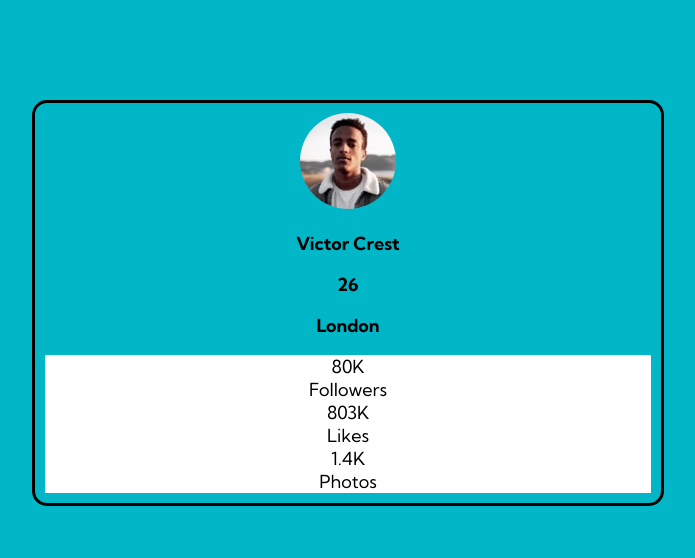
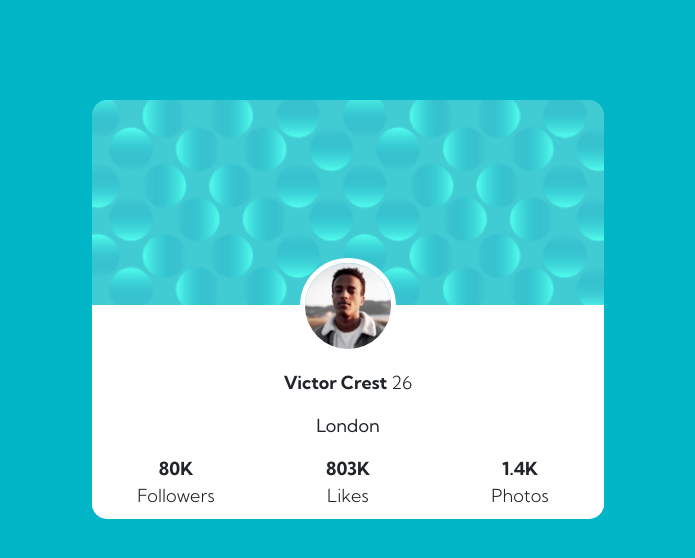
Before and after one commit to dalila96/Profile-card-component, a plain HTML site: page index.html in a window 1280 px wide. Shown: the whole page, without its empty margins (292-987 px from the left). Drawn offline with nearby package versions, Linux system fonts and the light colour scheme.

Commit message:
26/01 changes

```diff
--- a/index.css
+++ b/index.css
@@ -1,38 +1,58 @@
 * {
     box-sizing: border-box;
 }
+
 body {
     font-size: 18px;
     font-family:'Kumbh Sans', sans-serif;
     background-color: #00B6C7;
     text-align: center;
+    background-image: url("images/bg-pattern-top.svg") -100px -200px;
+    background-image: url("images/bg-pattern-bottom.png") auto auto -200px -100px;
+    background-repeat: no-repeat;
+    background-size: contain;
 
 }
 
 img {
     border-radius: 50px;
+    margin-top: 30%;
+    border: 5px solid white
 }
 
 .container {
     margin: 100px auto;
-    width: 50%;
-    border: 3px solid;
+    width: 40%;
     padding: 10px;
     overflow: hidden;
     border-radius: 15px;
+    background:url("images/bg-pattern-card.png") top no-repeat, white bottom;
+    background-size: contain;
+
 }
 
-#maininfo {
+
+#name {
+    font-weight: 700;
+    margin-top: 15px;
+}
+
+#info {
     font-weight: 700;
 }
 
-#info {
-    font-weight: 400;
+#what {
+    font-weight: 300;
+    font-size: 10px;
+    word-spacing: 60px;
 }
 
 #info p {
-    float
-    padding: 16px;
+    word-spacing: 20px;
     background-color: white;
     margin: 0px;
 }
+
+#numbers {
+    font-weight: 700;
+}
--- a/index.html
+++ b/index.html
@@ -3,6 +3,7 @@
 <head>
     <meta charset="UTF-8">
     <meta name="viewport" content="width=device-width, initial-scale=1.0">
+    <link href="https://cdn.jsdelivr.net/npm/bootstrap@5.0.0-beta1/dist/css/bootstrap.min.css" rel="stylesheet" integrity="sha384-giJF6kkoqNQ00vy+HMDP7azOuL0xtbfIcaT9wjKHr8RbDVddVHyTfAAsrekwKmP1" crossorigin="anonymous">
     <link rel="stylesheet" href="index.css">
     <link href="https://fonts.googleapis.com/css2?family=Kumbh+Sans:wght@300;400;700&display=swap" rel="stylesheet">
 
@@ -11,31 +12,33 @@
 </head>
 <body>
     <div class="container">
+      <!-- <div id="backgroundimage"> ciao come stai? </div> -->
         <img src="images/image-victor.jpg" alt="" width="96px" height="96px";>
         <div id="maininfo">
           <p id="name">
             Victor Crest
-          </p>
-          <p id="age">
-            26
-          </p>
+          <span style="font-weight:300"> 26 </span>
           <p id="location">
             London
           </p>
         </div>
-        <div id="info" class="pull-left">
-          <p id="followers">
-            80K <br> Followers
+        <div id="info" class="row">
+          <p id="followers" class="col-sm">
+            80K <br> <span style="font-weight: 300;"> Followers </span>
           </p>
-          <p id="likes">
-            803K <br> Likes
+          <p id="likes" class="col-sm">
+            803K <br> <span style="font-weight: 300;"> Likes </span>
           </p>
-          <p id="photos">
-            1.4K <br> Photos
+          <p id="photos" class="col-sm">
+            1.4K <br> <span style="font-weight: 300;"> Photos </span>
           </p>
-        </div>
+
+
       </div>
 
+      <script src="js/jquery-1.11.3.min.js"></script>
+      <script src="js/bootstrap.min.js"></script>
+      <script src="js/script.js"></script>
       <script src="https://cdn.jsdelivr.net/npm/bootstrap@5.0.0-beta1/dist/js/bootstrap.bundle.min.js" integrity="sha384-ygbV9kiqUc6oa4msXn9868pTtWMgiQaeYH7/t7LECLbyPA2x65Kgf80OJFdroafW" crossorigin="anonymous"></script>
     </body>
 </html>
```
Also changed, not shown: bg-pattern-card.png (added), images/bg-pattern-bottom.png (added), images/bg-pattern-card.png (added).
